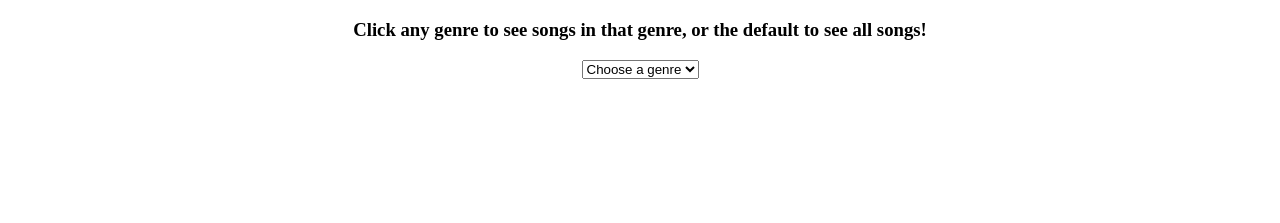
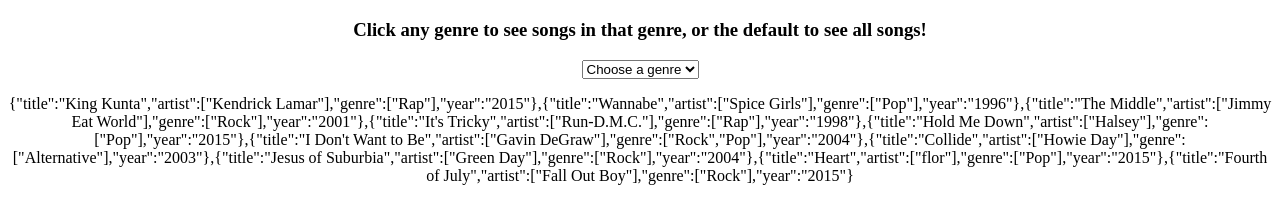
Before and after one commit to rebecca-millerr/comp20-assignment9, a plain HTML site: page index.html in a window 1280 px wide. Shown: the part 61-284 px from the top of the page. Drawn offline with nearby package versions, Linux system fonts and the light colour scheme.

Commit message:
Update index.html

```diff
--- a/index.html
+++ b/index.html
@@ -110,6 +110,8 @@
                         )
                     );
                 }
+
+                document.getElementById("list").innerHTML = songs;
             });
 
             /*************** HELPER TO CHECK IF VALUE IN ARR ***************/
```
